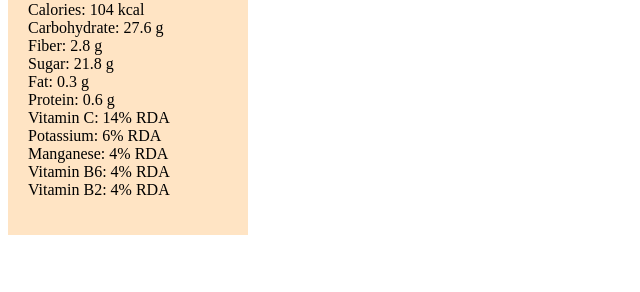
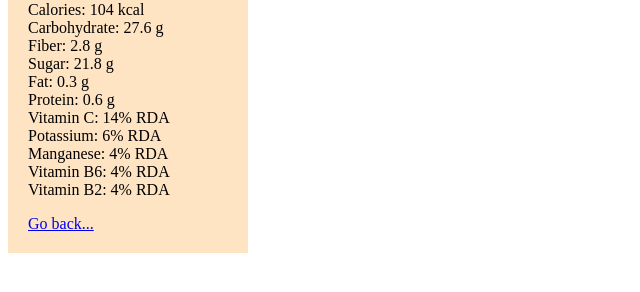
Before and after one commit to bkrmstha/bkramstha.github.io, a plain HTML site: page Apple.html in a window 1280 px wide. Shown: the part 368-660 px from the top of the page, without its empty margins (0-640 px from the left). Drawn offline with Linux system fonts and the light colour scheme.

Commit message:
Add files via upload

```diff
--- a/Apple.html
+++ b/Apple.html
@@ -24,6 +24,7 @@
             Manganese: 4% RDA <br>
             Vitamin B6: 4% RDA <br>
             Vitamin B2: 4% RDA</p>
+            <a href="index.html">Go back...</a>
             </div>
         </BOdy>
 </html>
```
